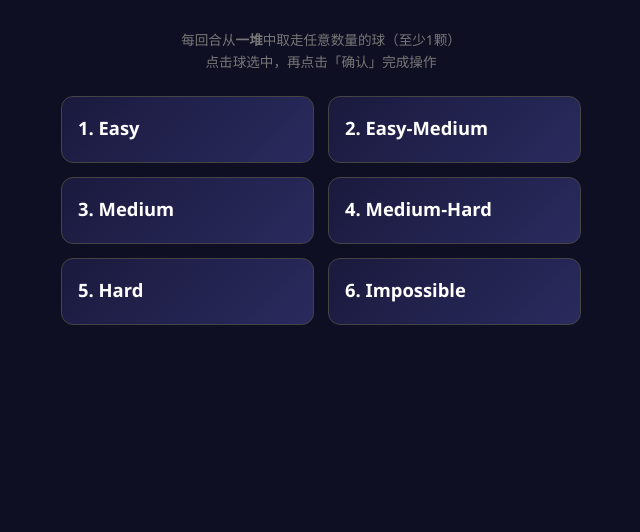
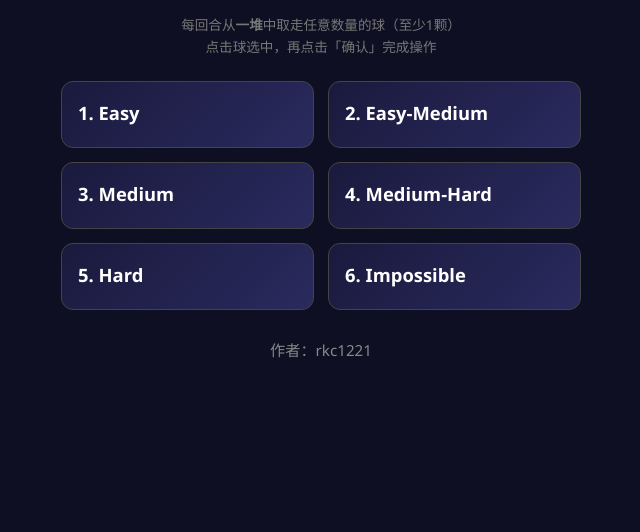
Before and after one commit to rkc1221/ball-game, a plain HTML site: page index.html in a window 1280 px wide. Shown: the part 268-800 px from the top of the page, without its empty margins (319-959 px from the left). Drawn offline with Linux system fonts and the light colour scheme.

Commit message:
Add author credit

```diff
--- a/index.html
+++ b/index.html
@@ -314,6 +314,7 @@ h1 {
       点击球选中，再点击「确认」完成操作
     </div>
     <div class="level-grid" id="levelGrid"></div>
+    <p class="subtitle" style="margin-top:28px;margin-bottom:0;">作者：rkc1221</p>
   </div>
 
   <!-- Game -->
```
